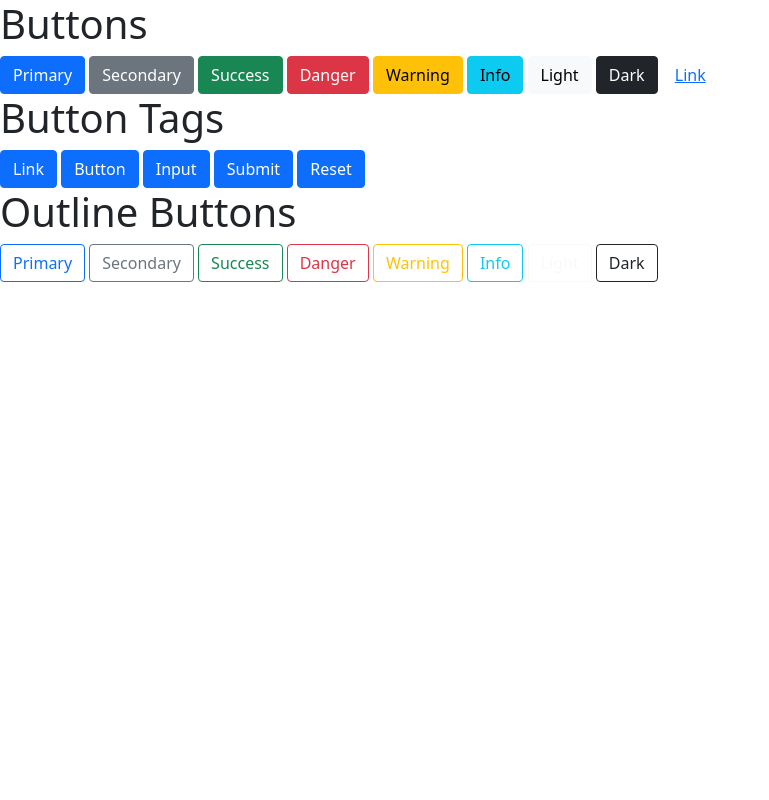
After one commit to bryankyl/teacher_hub, a PHP site: page /bootstrap.php in a window 1280 px wide. The commit adds this page. Shown: the whole page, without its empty margins (0-769 px from the left). Run offline with PHP 8.4, Linux system fonts and the light colour scheme; some libraries are stand-ins or nearby versions.

Commit message:
Added Bootstrap and DB connect

```diff
--- /dev/null
+++ b/bootstrap.php
@@ -0,0 +1,42 @@
+<html>
+<head>
+<link href="https://cdn.jsdelivr.net/npm/bootstrap@5.0.0-beta2/dist/css/bootstrap.min.css" rel="stylesheet" integrity="sha384-BmbxuPwQa2lc/FVzBcNJ7UAyJxM6wuqIj61tLrc4wSX0szH/Ev+nYRRuWlolflfl" crossorigin="anonymous">
+<script src="https://cdn.jsdelivr.net/npm/bootstrap@5.0.0-beta2/dist/js/bootstrap.bundle.min.js" integrity="sha384-b5kHyXgcpbZJO/tY9Ul7kGkf1S0CWuKcCD38l8YkeH8z8QjE0GmW1gYU5S9FOnJ0" crossorigin="anonymous"></script>
+</head>
+<body>
+
+<h1>Buttons</h1>
+<button type="button" class="btn btn-primary">Primary</button>
+<button type="button" class="btn btn-secondary">Secondary</button>
+<button type="button" class="btn btn-success">Success</button>
+<button type="button" class="btn btn-danger">Danger</button>
+<button type="button" class="btn btn-warning">Warning</button>
+<button type="button" class="btn btn-info">Info</button>
+<button type="button" class="btn btn-light">Light</button>
+<button type="button" class="btn btn-dark">Dark</button>
+<button type="button" class="btn btn-link">Link</button>
+
+<h1>Button Tags</h1>
+<a class="btn btn-primary" href="#" role="button">Link</a>
+<button class="btn btn-primary" type="submit">Button</button>
+<input class="btn btn-primary" type="button" value="Input">
+<input class="btn btn-primary" type="submit" value="Submit">
+<input class="btn btn-primary" type="reset" value="Reset">
+
+<h1>Outline Buttons</h1>
+
+
+<button type="button" class="btn btn-outline-primary">Primary</button>
+<button type="button" class="btn btn-outline-secondary">Secondary</button>
+<button type="button" class="btn btn-outline-success">Success</button>
+<button type="button" class="btn btn-outline-danger">Danger</button>
+<button type="button" class="btn btn-outline-warning">Warning</button>
+<button type="button" class="btn btn-outline-info">Info</button>
+<button type="button" class="btn btn-outline-light">Light</button>
+<button type="button" class="btn btn-outline-dark">Dark</button>
+
+
+<script src="https://cdn.jsdelivr.net/npm/@popperjs/core@2.6.0/dist/umd/popper.min.js" integrity="sha384-KsvD1yqQ1/1+IA7gi3P0tyJcT3vR+NdBTt13hSJ2lnve8agRGXTTyNaBYmCR/Nwi" crossorigin="anonymous"></script>
+<script src="https://cdn.jsdelivr.net/npm/bootstrap@5.0.0-beta2/dist/js/bootstrap.min.js" integrity="sha384-nsg8ua9HAw1y0W1btsyWgBklPnCUAFLuTMS2G72MMONqmOymq585AcH49TLBQObG" crossorigin="anonymous"></script>
+</body>
+</html>
--- /dev/null
+++ b/db_disconnect.php
@@ -0,0 +1,3 @@
+<?php
+  $db_connect->close();
+?>
```
Also changed, not shown: db_connect.php (added, +21 -0 lines), index.php (+77 -1 lines).
